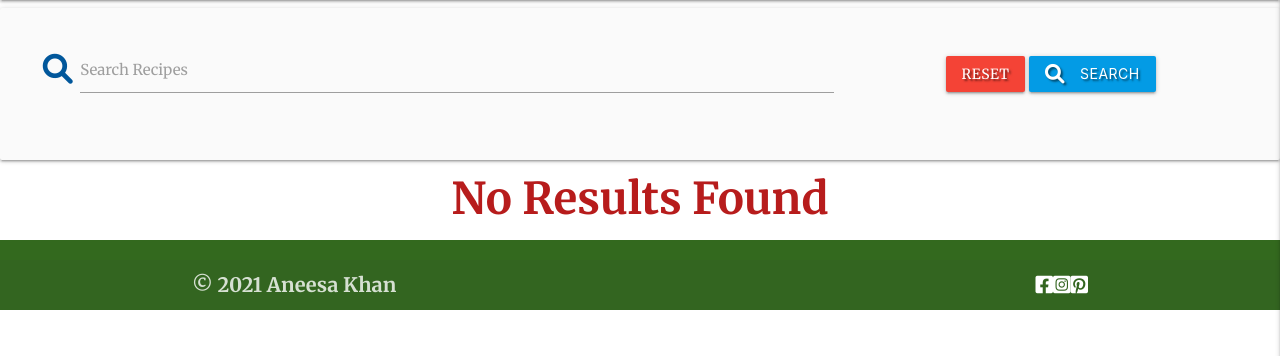
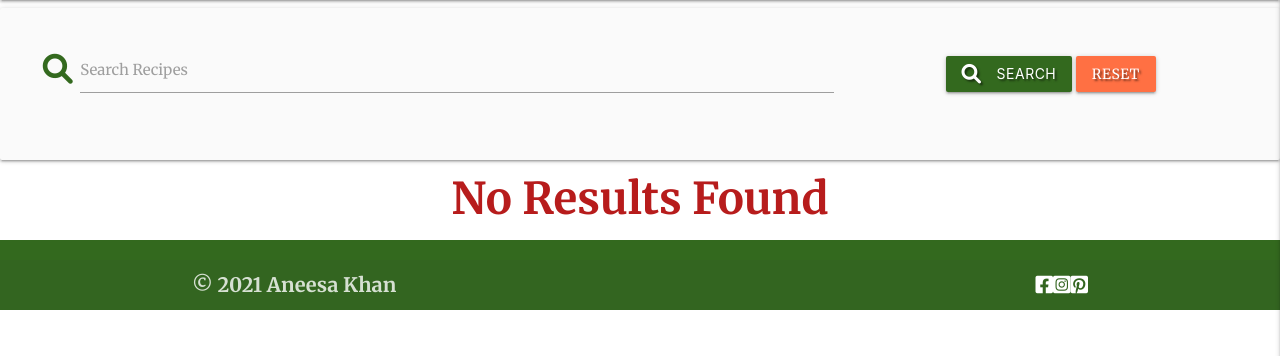
Before and after one commit to anee127/Milestone-Project-3, a Flask app: page /search in a window 1280 px wide. Shown: the part 64-420 px from the top of the page. Run offline with Flask 2, Linux system fonts and the light colour scheme; data that the repository does not hold is empty; some libraries are stand-ins or nearby versions; some web fonts are replaced.

Commit message:
changed colour of buttons

```diff
--- a/static/css/style.css
+++ b/static/css/style.css
@@ -21,7 +21,6 @@
 .green-btn {
     text-shadow: none;
     font-size: 20px;
-    color:  #ffffbf;
 }
 
 /* index. html: welcome card*/
--- a/templates/all_recipes.html
+++ b/templates/all_recipes.html
@@ -5,15 +5,15 @@
   <form action="{{ url_for('search') }}" method="POST" class="col s12">
       <div class="row valign-wrapper center-align">
           <div class="input-field col s12 m8">
-              <i class="fas fa-search prefix light-blue-text text-darken-4"></i>
+              <i class="fas fa-search prefix light-green-text text-darken-4"></i>
               <input type="text" name="query" id="query" minlength="3" class="validate" required>
               <label for="query">Search Recipes</label>
           </div>
           <div class="col s12 m4">
-              <a href="{{ url_for('all_recipes') }}" class="red btn text-shadow">Reset</a>
-              <button type="submit" class="light-blue darken-1 btn text-shadow">
+              <button type="submit" class="light-green darken-4 btn text-shadow">
                   <i class="fas fa-search left"></i> Search
               </button>
+              <a href="{{ url_for('all_recipes') }}" class="deep-orange lighten-1 btn text-shadow">Reset</a>
           </div>
       </div>
   </form>
@@ -24,7 +24,7 @@
     <div class="row justify-content-center pt-5">
         {% for recipe in recipes %}
       <div class="col-12 col-lg-8 mb-4">
-        <div class="card shadow-2-strong px-5 py-3 #fffde7 yellow lighten-4 recipe-card">
+        <div class="card shadow-2-strong yellow lighten-4 recipe-card">
           <!-- Recipe Title -->
           <h5 class="card-title text-center">{{ recipe.recipe_name }}</h5>
           <div class="row">
--- a/templates/index.html
+++ b/templates/index.html
@@ -4,7 +4,7 @@
   <div id="mask" class="d-flex flex-column justify-content-around align-items-center">
     <h3>Welcome to Genius Recipes</h3>
     <p>Sign up to Genius Recipes now to create your own directory of personal recipes! upload and share your genius recipes with others through this site.</p>
-    <a class="green-btn btn #33691e light-green darken-4 btn-lg" href="{{ url_for('register') }}"
+    <a class="green-btn btn light-green darken-4 btn-lg" href="{{ url_for('register') }}"
       role="button">REGISTER NOW!</a>
   </div>
 </header>
```
Also changed, not shown: templates/show_recipe.html (+6 -3 lines).
